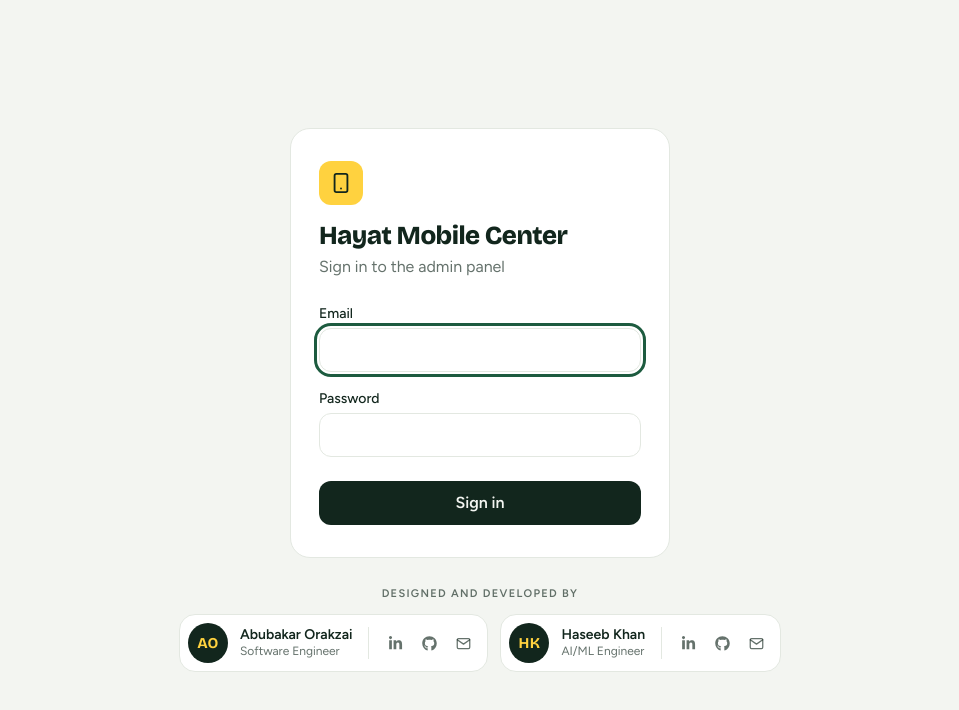
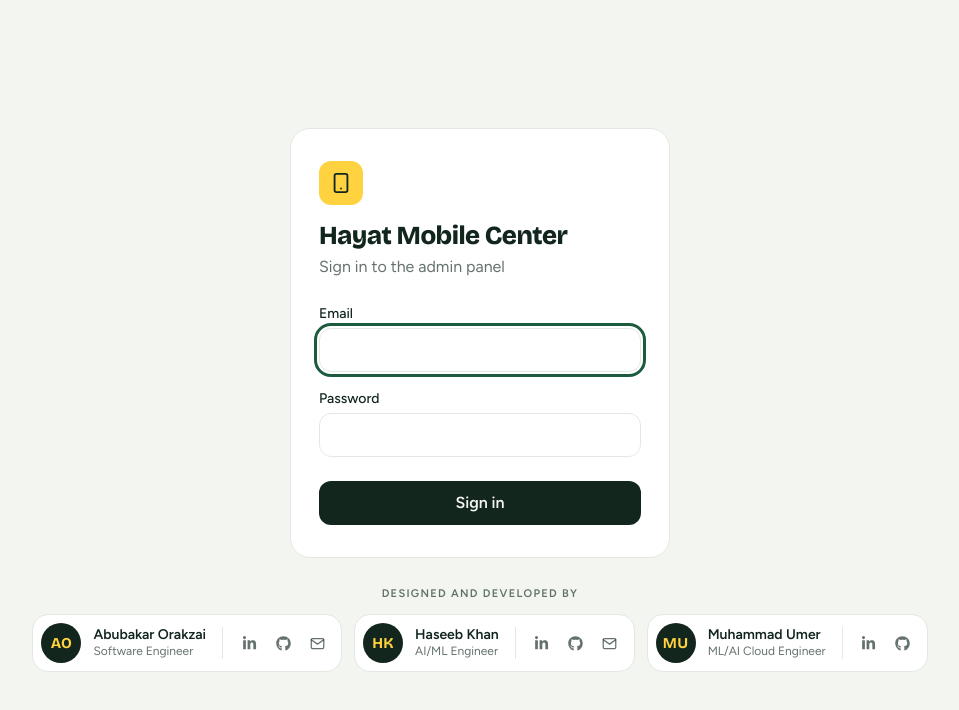
Before and after one commit to AbubakarOrakzai/hayat_mobile_admin, a React (Vite) app: page /login in a window 1280 px wide. Shown: the top 710 px of the page, without its empty margins (160-1119 px from the left). Built offline with nearby package versions, Linux system fonts and the light colour scheme; no server answers.

Commit message:
Add Muhammad Umer to credits
Signed-off-by: Abubakar Orakzai <abubakarorakzai15@gmail.com>

```diff
--- a/src/Components/Credit.css
+++ b/src/Components/Credit.css
@@ -1,5 +1,5 @@
 /* Who designed and built the project. The same file is used in the admin and customer apps. */
-.credits { display: grid; justify-items: center; gap: 12px; width: 100%; max-width: 760px; margin: 0 auto; }
+.credits { display: grid; justify-items: center; gap: 12px; width: 100%; max-width: 1040px; margin: 0 auto; }
 
 .credits__label { font-size: 11px; font-weight: 600; letter-spacing: 0.12em; text-transform: uppercase; }
 
@@ -20,9 +20,9 @@
 .credits__links a { display: grid; place-items: center; width: 32px; height: 32px; border-radius: 50%; font-size: 15px; transition: background 0.2s, color 0.2s; }
 
 /* phones: one card per row, links on the right edge */
-@media (max-width: 560px) {
+@media (max-width: 680px) {
   .credits__team { flex-direction: column; width: 100%; max-width: 380px; }
-  .credits__links { margin-left: auto; }
+  .credits__links { margin-left: auto; min-width: 111px; } /* room for 3 buttons, so the dividers line up */
 }
 
 /* on a light background */
--- a/src/Components/Credits.jsx
+++ b/src/Components/Credits.jsx
@@ -17,9 +17,19 @@ const TEAM = [
     linkedin: 'https://www.linkedin.com/in/haseeb-khan-347aa22b8/',
     github: 'https://github.com/Haseebi-khan',
   },
+  {
+    name: 'Muhammad Umer',
+    role: 'ML/AI Cloud Engineer',
+    linkedin: 'https://www.linkedin.com/in/muhammad-umer-3a9120213/',
+    github: 'https://github.com/umerkang66',
+  },
 ]
 
-const initials = (name) => name.split(' ').map((w) => w[0]).join('')
+// First and last initial, e.g. "Muhammad Umer" -> "MU"
+const initials = (name) => {
+  const words = name.split(' ')
+  return words[0][0] + (words.length > 1 ? words[words.length - 1][0] : '')
+}
 
 // variant="dark" for dark backgrounds (customer footer), "light" for light pages (admin).
 export default function Credits({ variant = 'light' }) {
@@ -29,16 +39,17 @@ export default function Credits({ variant = 'light' }) {
 
       <ul className="credits__team">
         {TEAM.map((m) => (
-          <li key={m.email} className="credits__person">
+          <li key={m.name} className="credits__person">
             <span className="credits__avatar" aria-hidden="true">{initials(m.name)}</span>
             <span className="credits__who">
               <span className="credits__name">{m.name}</span>
               <span className="credits__role">{m.role}</span>
             </span>
+            {/* a button only shows when that link is filled in */}
             <span className="credits__links">
-              <a href={m.linkedin} target="_blank" rel="noopener noreferrer" title="LinkedIn" aria-label={`${m.name} on LinkedIn`}><FaLinkedinIn /></a>
-              <a href={m.github} target="_blank" rel="noopener noreferrer" title="GitHub" aria-label={`${m.name} on GitHub`}><FaGithub /></a>
-              <a href={`mailto:${m.email}`} title={m.email} aria-label={`Email ${m.name}`}><FiMail /></a>
+              {m.linkedin && <a href={m.linkedin} target="_blank" rel="noopener noreferrer" title="LinkedIn" aria-label={`${m.name} on LinkedIn`}><FaLinkedinIn /></a>}
+              {m.github && <a href={m.github} target="_blank" rel="noopener noreferrer" title="GitHub" aria-label={`${m.name} on GitHub`}><FaGithub /></a>}
+              {m.email && <a href={`mailto:${m.email}`} title={m.email} aria-label={`Email ${m.name}`}><FiMail /></a>}
             </span>
           </li>
         ))}
```
